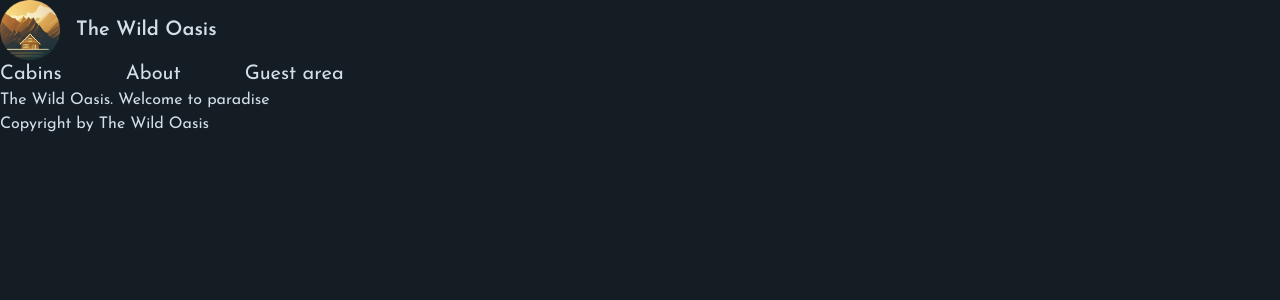
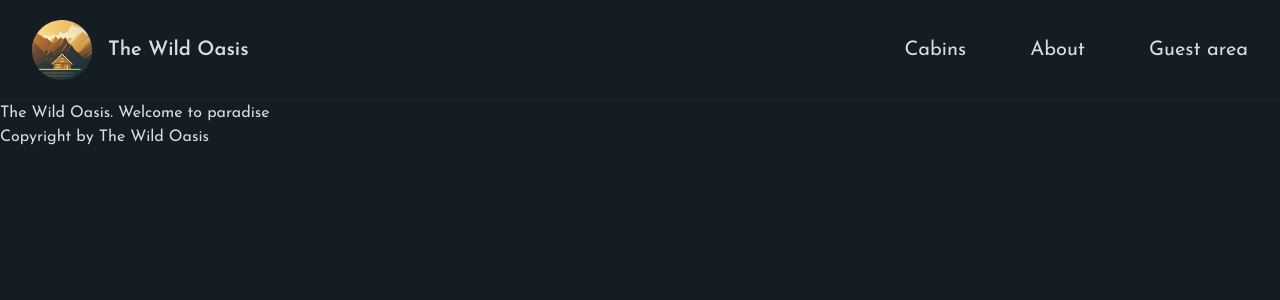
Before and after one commit to ExuLu/the-wild-oasis-website, a Next.js app: page / in a window 1280 px wide. Shown: the top 300 px of the page. Built offline with nearby package versions, Linux system fonts and the light colour scheme.

Commit message:
feat: create Header and add it to layout

```diff
--- /dev/null
+++ b/app/_components/Header.js
@@ -0,0 +1,15 @@
+import Navigation from '@/app/_components/Navigation';
+import Logo from '@/app/_components/Logo';
+
+function Header() {
+  return (
+    <header className='border-b border-primary-900 px-8 py-5'>
+      <div className='flex justify-between items-center max-w-7xl mx-auto'>
+        <Logo />
+        <Navigation />
+      </div>
+    </header>
+  );
+}
+
+export default Header;
--- a/app/layout.js
+++ b/app/layout.js
@@ -1,5 +1,4 @@
-import Logo from '@/app/_components/Logo';
-import Navigation from '@/app/_components/Navigation';
+import Header from '@/app/_components/Header';
 
 import { Josefin_Sans } from 'next/font/google';
 
@@ -23,10 +22,7 @@ export default function RootLayout({ children }) {
       <body
         className={`${josefin.className} bg-primary-950 text-primary-100 min-h-screen`}
       >
-        <header>
-          <Logo />
-          <Navigation />
-        </header>
+        <Header />
         <main>{children}</main>
         <footer>Copyright by The Wild Oasis</footer>
       </body>
```
